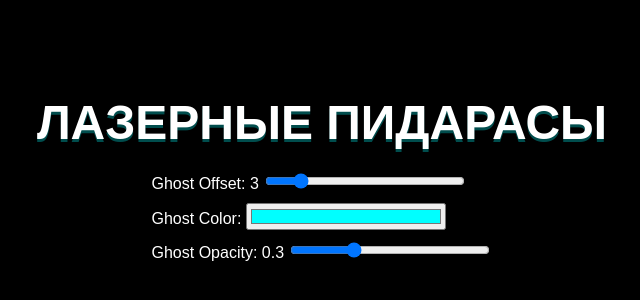
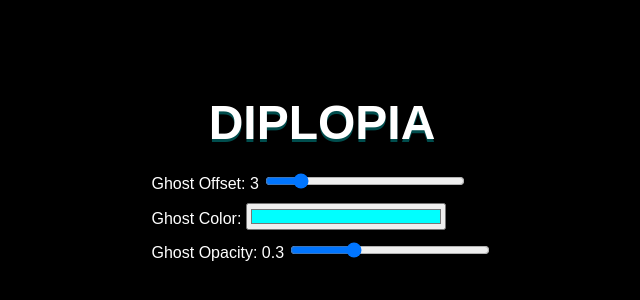
Before and after one commit to babang1da/dyplopia, a plain HTML site: page index.html in a window 1280 px wide. Shown: the part 222-522 px from the top of the page, without its empty margins (318-958 px from the left). Drawn offline with Linux system fonts and the light colour scheme.

Commit message:
Revert "Update index.html"
This reverts commit 9cd23ddedc922818f91d6b88fd6feb02f37e8931.

```diff
--- a/index.html
+++ b/index.html
@@ -56,8 +56,8 @@
 </head>
 <body>
     <div class="ghosting-text" data-text="DIPLOPIA">
-        ЛАЗЕРНЫЕ ПИДАРАСЫ
-        <span>ЛАЗЕРНЫЕ ПИДАРАСЫ</span>
+        DIPLOPIA
+        <span>DIPLOPIA</span>
     </div>
 
     <div class="controls">
```
